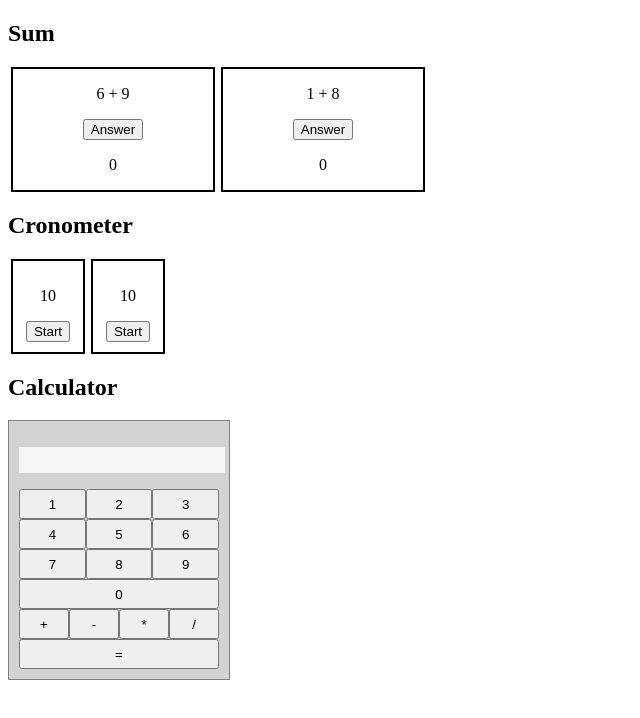
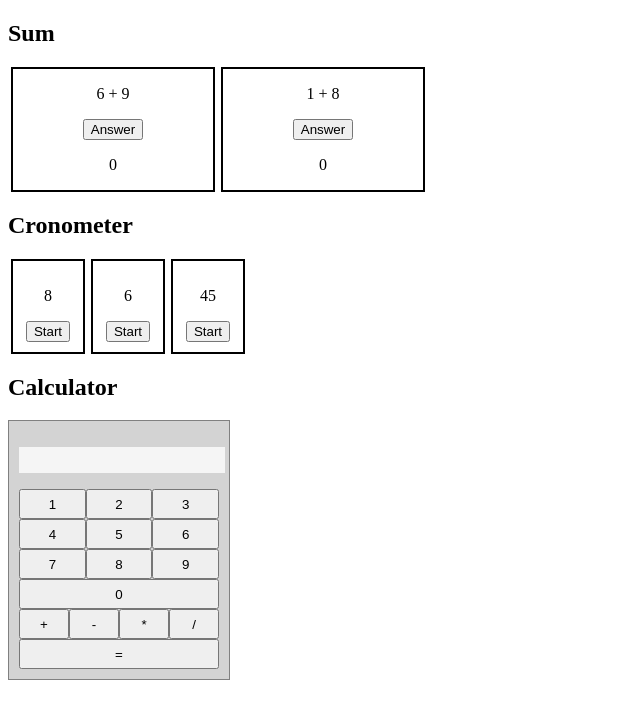
Before and after one commit to triciopa/angular-exercises, an Angular app: page / in a window 1280 px wide. Shown: the top 718 px of the page, without its empty margins (0-640 px from the left). Built offline with nearby package versions, Linux system fonts and the light colour scheme.

Commit message:
Input and output into cronometer

```diff
--- a/src/app/app.component.html
+++ b/src/app/app.component.html
@@ -6,8 +6,9 @@
 
 <h2>Cronometer</h2>
 <div class="rows">
-  <app-cron></app-cron>
-  <app-cron></app-cron>
+  <app-cron [init]="8" (finish)="onFinish($event)"></app-cron>
+  <app-cron [init]="6" (finish)="onFinish($event)"></app-cron>
+  <app-cron [init]="numbers[2]" (finish)="onFinish($event)"></app-cron>
 </div>
 
 <h2>Calculator</h2>
--- a/src/app/app.component.ts
+++ b/src/app/app.component.ts
@@ -11,4 +11,8 @@ export class AppComponent {
   constructor() {
     this.numbers = [1, 8, 45, 954];
   }
+
+  onFinish($event: any) {
+    console.log($event)
+  }
 }
--- a/src/app/components/cron/cron.component.ts
+++ b/src/app/components/cron/cron.component.ts
@@ -1,5 +1,4 @@
-import { Component, OnInit } from '@angular/core';
-
+import { Component, Input, OnInit, Output, EventEmitter } from '@angular/core';
 @Component({
   selector: 'app-cron',
   templateUrl: './cron.component.html',
@@ -7,26 +6,45 @@ import { Component, OnInit } from '@angular/core';
 })
 export class CronComponent implements OnInit {
 
+  @Input() init: number;
+
+  @Output() finish: EventEmitter<string>;
+
   counter: number;
 
   constructor() {
-    this.counter = 10;
+    this.counter = 0;
+    this.init = 10;
+    this.finish = new EventEmitter();
   }
 
   ngOnInit(): void {
+    // THIS WOULD START THE COUNTDOWN ON RENDER
     // let interval = setInterval(() => {
     //   this.counter === 0
     //   ? clearInterval(interval)
     //   : this.counter--
     //  }, 1000);
+
+    this.counter = this.init ? this.init : 10;
   }
 
   onClick(): void {
     let interval = setInterval(() => {
-      this.counter === 0
-      ? clearInterval(interval)
-      : this.counter--
+    //   this.counter === 0
+    //   ? clearInterval(interval)
+    //   : this.counter--
+
+      this.counter--;
+      if (this.counter < 0) {
+        clearInterval(interval);
+        this.counter = this.init;
+        this.finish.emit('Countdown finished with number: ' + this.init)
+      }
+
      }, 1000);
+
+
   }
 
 }
```
